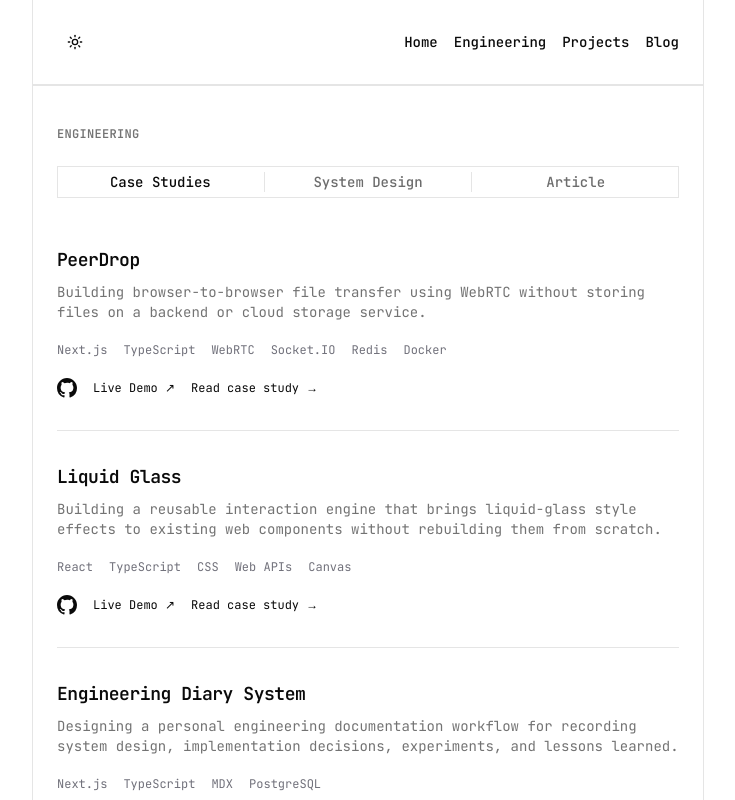
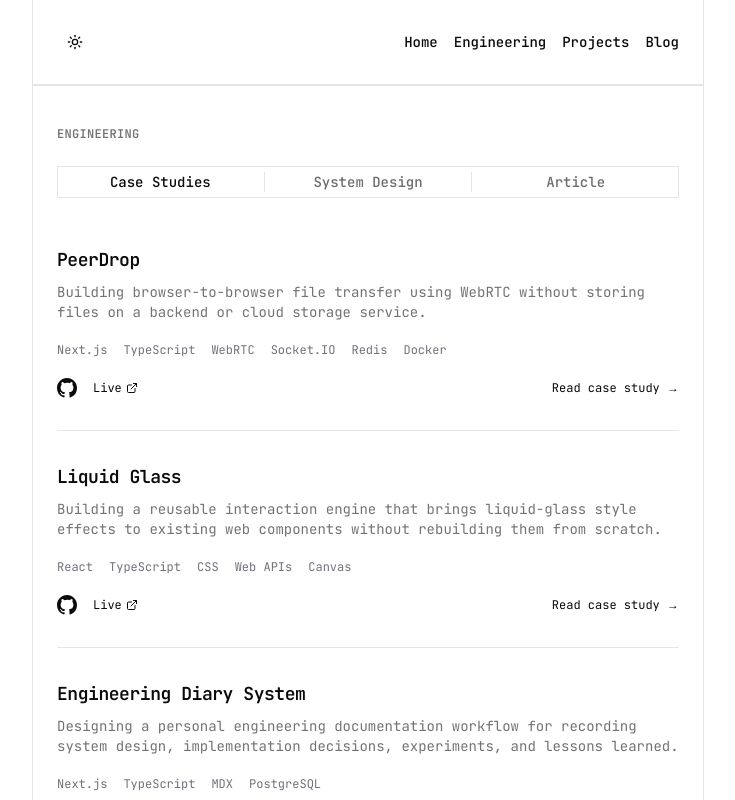
Before and after one commit to Devraj-singh-tomar/devraj-portfolio, a Next.js app: page /engineering in a window 1280 px wide. Shown: the top 800 px of the page, without its empty margins (272-1007 px from the left). Built offline with nearby package versions, Linux system fonts and the light colour scheme.

Commit message:
fix: correct variable name and improve styling for ArticleList and CaseStudyItem components

```diff
--- a/src/components/engineering/article-list.tsx
+++ b/src/components/engineering/article-list.tsx
@@ -8,13 +8,13 @@ interface ArticleListProps {
 export default function ArticleList({
   featuredOnly = false,
 }: ArticleListProps) {
-  const visibleArticlesonHomePage = featuredOnly
+  const visibleArticles = featuredOnly
     ? articles.filter((article) => article.featured).slice(0, 2)
     : articles;
 
   return (
     <>
-      {visibleArticlesonHomePage.map((article) => (
+      {visibleArticles.map((article) => (
         <ArticleItem key={article.slug} article={article} />
       ))}
     </>
--- a/src/components/engineering/case-study-item.tsx
+++ b/src/components/engineering/case-study-item.tsx
@@ -1,6 +1,7 @@
 import { CaseStudy } from "@/types/engineering";
 import Link from "next/link";
 import { Icons } from "../ui/icons";
+import { ExternalLinkIcon } from "lucide-react";
 
 interface CaseStudyItemProps {
   caseStudy: CaseStudy;
@@ -45,11 +46,12 @@ export default function CaseStudyItem({ caseStudy }: CaseStudyItemProps) {
                 href={caseStudy.demo}
                 target="_blank"
                 rel="noopener noreferrer"
-                className="text-xs text-foreground transition-colors hover:text-muted-foreground"
+                className="flex items-center gap-1 text-xs text-foreground transition-colors hover:text-muted-foreground"
               >
-                Live Demo ↗
+                Live <ExternalLinkIcon size={12} />
               </Link>
             )}
+          </div>
 
           <Link
             href={`/engineering/case-study/${caseStudy.slug}`}
@@ -59,7 +61,6 @@ export default function CaseStudyItem({ caseStudy }: CaseStudyItemProps) {
           </Link>
         </div>
       </div>
-      </div>
     </article>
   );
 }
--- a/src/components/sections/experience/open-source-experience.tsx
+++ b/src/components/sections/experience/open-source-experience.tsx
@@ -69,7 +69,7 @@ function OpenSourceExperienceItem({ contribution }: OpenSourceExperienceType) {
         </span>
 
         <Link
-          className="flex items-center gap-1"
+          className="flex items-center text-foreground transition-colors hover:text-muted-foreground gap-1"
           href={contribution.reference.url}
           target="_blank"
           rel="noopener noreferrer"
--- a/src/components/sections/project/project-card.tsx
+++ b/src/components/sections/project/project-card.tsx
@@ -48,18 +48,18 @@ export default function ProjectCard({
         <div className="size-1 rounded-full bg-muted-foreground" />
 
         {githubLink && (
-          <a
+          <Link
             href={githubLink}
             target="_blank"
             rel="noopener"
             aria-label={`${title} on GitHub`}
-            className="inline-flex items-center gap-1.5"
+            className="inline-flex text-foreground transition-colors hover:text-muted-foreground items-center gap-1.5"
           >
             <Icons.github />
             {typeof stars === "number" && stars > 0 && (
               <span>{stars.toLocaleString()}</span>
             )}
-          </a>
+          </Link>
         )}
       </div>
     </div>
```
Lines whose indentation alone changed are shown as unchanged.
